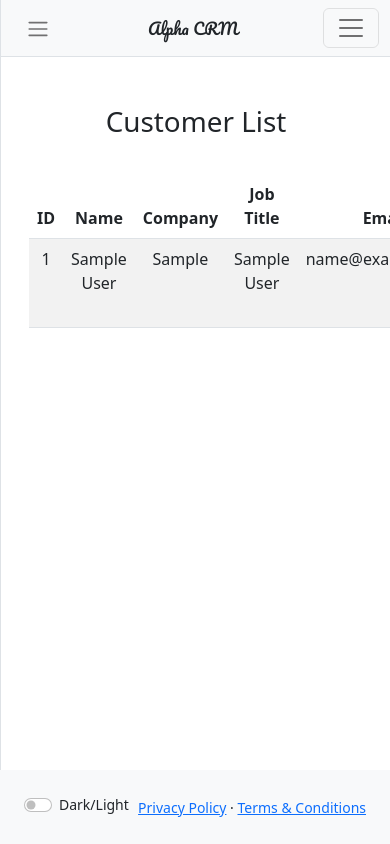
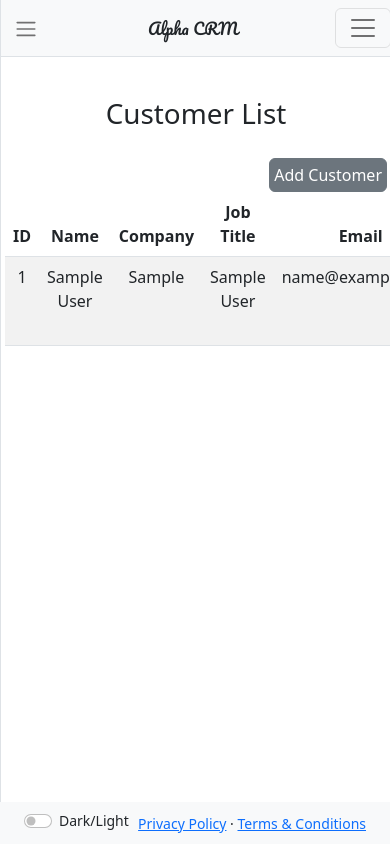
Before and after one commit to Freedy-FR/CI-P4-AlphaCRM, a Django app: page /customer_list/ in a window 390 px wide. Run offline with Django 3.2, Linux system fonts and the light colour scheme; a user stored in the database is signed in; tables that the repository leaves empty hold one stand-in row (values such as "Sample post").

Commit message:
feat: :art: Add button to add new customer

```diff
--- a/static/css/styles.css
+++ b/static/css/styles.css
@@ -1,5 +1,5 @@
 .logo {
-    font-family: 'Pacifico', cursive;
+  font-family: "Pacifico", cursive;
 }
 
 /* Startbootstrap code */
@@ -10,10 +10,10 @@
 #sidebar-wrapper {
   min-height: 100vh;
   margin-left: -15rem;
-    -webkit-transition: margin .25s ease-out;
-    -moz-transition: margin .25s ease-out;
-    -o-transition: margin .25s ease-out;
-    transition: margin .25s ease-out;
+  -webkit-transition: margin 0.25s ease-out;
+  -moz-transition: margin 0.25s ease-out;
+  -o-transition: margin 0.25s ease-out;
+  transition: margin 0.25s ease-out;
 }
 
 #sidebar-wrapper .sidebar-heading {
@@ -47,3 +47,23 @@
     margin-left: -15rem;
   }
 }
+
+/* Custom styles */
+
+@media (max-width: 1000px) {
+  .container-fluid {
+    margin: 0px !important;
+    padding: 0px !important;
+  }
+
+  /* .container {
+    width: 100% !important;
+    margin: auto 0px;
+  } */
+
+  .table {
+    margin: 0px !important;
+    padding: 0px !important;
+    width: 100% !important;
+  }
+}
--- a/templates/base.html
+++ b/templates/base.html
@@ -98,13 +98,13 @@
         </nav>
         <!-- Page content-->
 
-        <div class="container-fluid text-center">
+        <main class="container-fluid text-center pb-4">
           {% block content %}
           <!-- Content Goes here -->
           {% endblock content %}
-        </div>
+        </main>
 
-        <footer class="py-4 bg-light fixed-bottom">
+        <footer class="py-2 bg-light fixed-bottom">
           <div class="container-fluid px-4">
             <div
               class="d-flex align-items-center justify-content-between small"
--- a/templates/customer_list.html
+++ b/templates/customer_list.html
@@ -1,12 +1,15 @@
 {% extends "base.html" %} {% block content %}
-<div class="container pt-3">
-  <div class="row py-3">
+<div class="container-fluid pt-3">
+  <div class="row py-2">
     <div class="col mt-3">
       <h1 class="text-center">Customer List</h1>
     </div>
   </div>
   <div class="row py-2">
     <div class="col m-1">
+      <div class="mx-2">
+        <button class="btn btn-secondary p-1 float-end">Add Customer</button>
+      </div>
       <table class="table table-striped table-hover py-5">
         <thead>
           <tr>
@@ -35,7 +38,7 @@
   </div>
   {% if is_paginated %}
   <nav aria-label="Page navigation">
-    <ul class="pagination justify-content-center">
+    <ul class="pagination justify-content-center pb-4">
       {% if page_obj.has_previous %}
       <li>
         <a href="?page={{ page_obj.previous_page_number }}" class="page-link"
```
Also changed, not shown: alphaproject/settings.py (+5 -3 lines), .gitpod.yml (added). Lines whose indentation alone changed are shown as unchanged.
